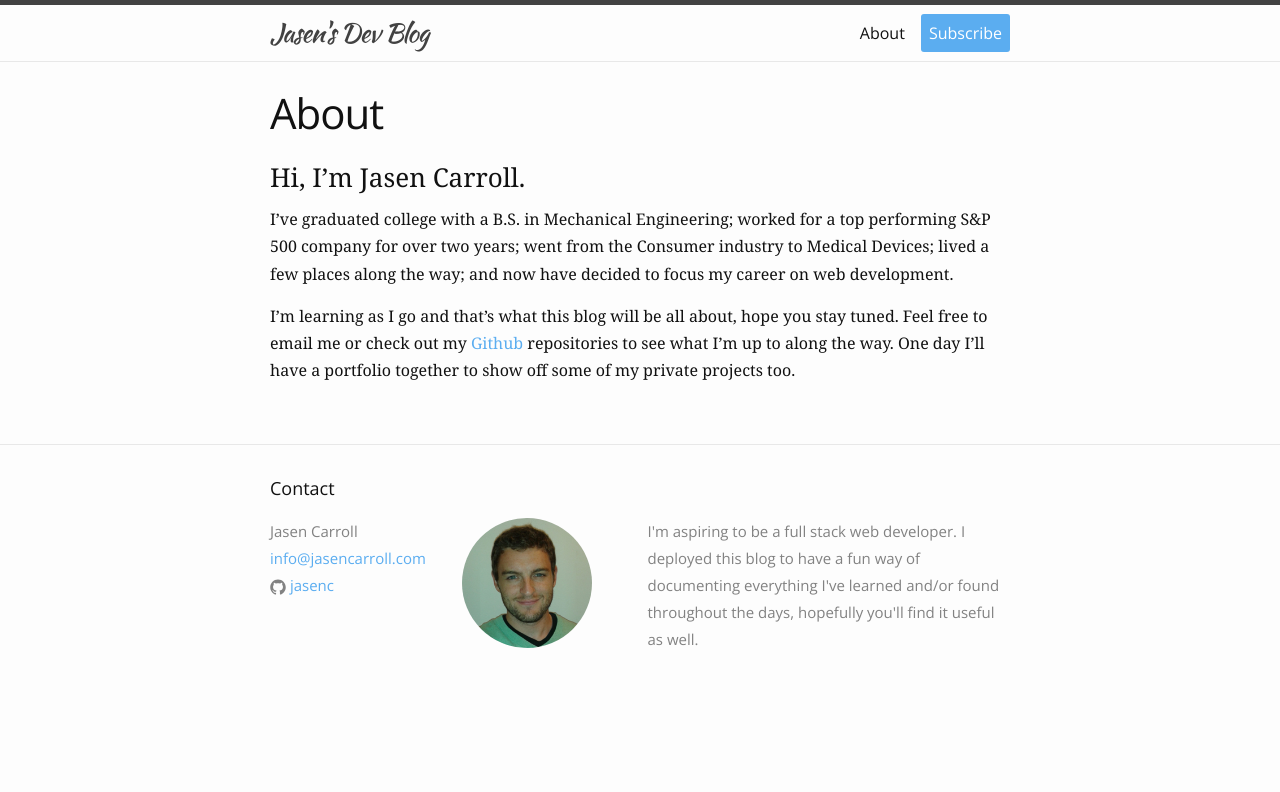
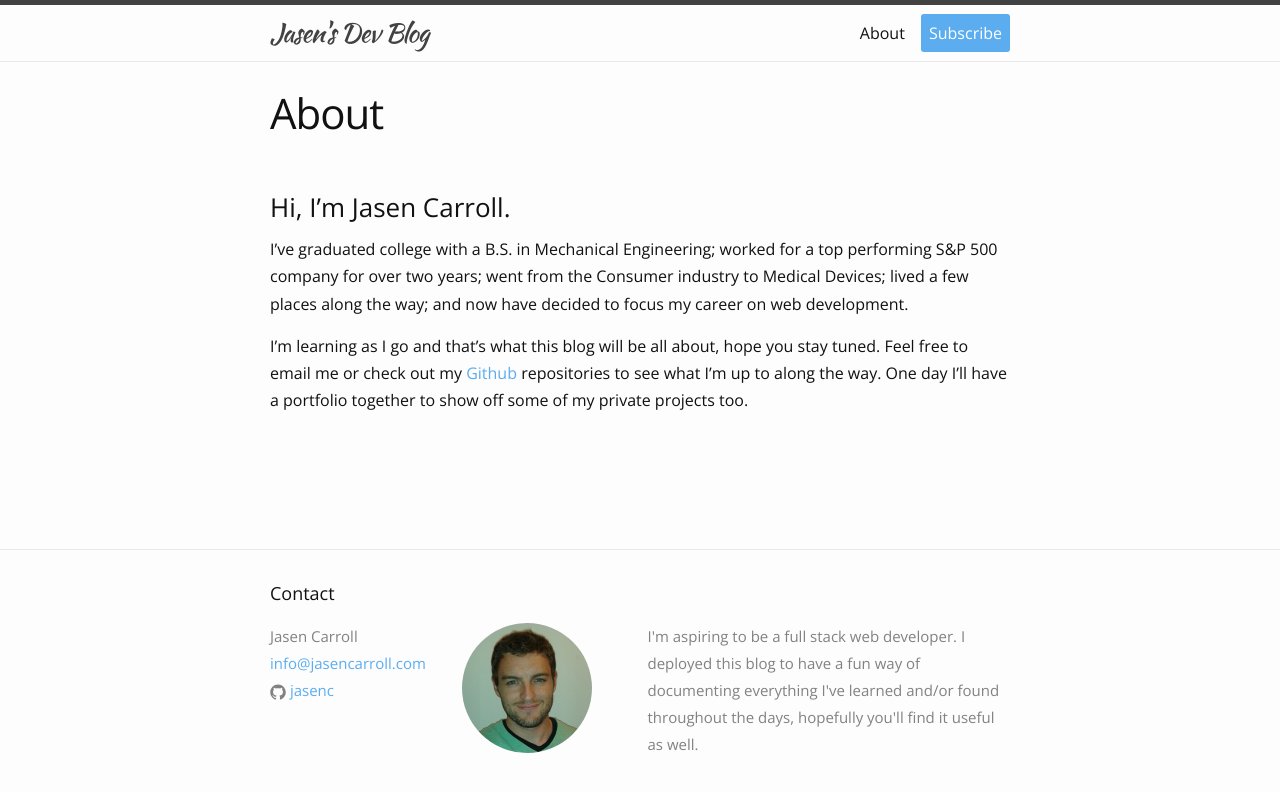
Before and after one commit to jasencblog/jasencblog.github.io, a Jekyll site: the page built from about.md, in a window 1280 px wide. Shown: the top 792 px of the page. Built offline with Jekyll 4.4.1, drawn with Linux system fonts in a browser that asks for light colours.

Commit message:
removed serif from pages, left on posts

```diff
--- a/_layouts/page.html
+++ b/_layouts/page.html
@@ -7,7 +7,7 @@
     <h1 class="post-title">{{ page.title }}</h1>
   </header>
 
-  <article class="post-content">
+  <article class="page-content">
     {{ content }}
   </article>
 
--- a/_sass/_layout.scss
+++ b/_sass/_layout.scss
@@ -229,9 +229,9 @@
     }
 }
 
-.post-content {
+.post-content,
+.page-content {
     margin-bottom: $spacing-unit;
-    font-family: 'Andale Mono', 'Curier New', 'Georgia', serif;
 
     h2 {
         font-size: 32px;
@@ -257,3 +257,7 @@
         }
     }
 }
+
+.post-content {
+    font-family: 'Andale Mono', 'Curier New', 'Georgia', serif;
+}
```
